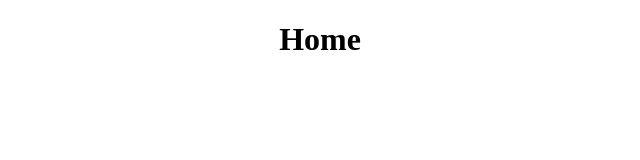
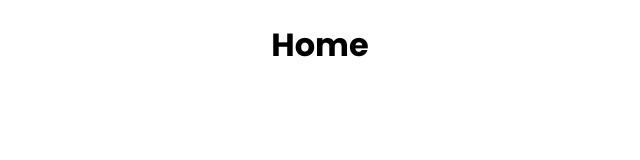
Before and after one commit to DRoberts919/WebBasedProject, a React (Create React App) app in the folder react-front-end/: page / in a window 1280 px wide. Shown: the top 160 px of the page, without its empty margins (320-960 px from the left). Built offline with nearby package versions, Linux system fonts and the light colour scheme.

Commit message:
Add google fonts

```diff
--- a/react-front-end/public/index.html
+++ b/react-front-end/public/index.html
@@ -15,6 +15,11 @@
       user's mobile device or desktop. See https://developers.google.com/web/fundamentals/web-app-manifest/
     -->
     <link rel="manifest" href="%PUBLIC_URL%/manifest.json" />
+
+    <link rel="preconnect" href="https://fonts.googleapis.com">
+    <link rel="preconnect" href="https://fonts.gstatic.com" crossorigin>
+    <link href="https://fonts.googleapis.com/css2?family=Open+Sans:ital,wght@0,300;0,400;0,500;0,600;0,700;1,300;1,400;1,600;1,700&family=Poppins:wght@200;300;400;500;600;700&display=swap" rel="stylesheet">
+
     <!--
       Notice the use of %PUBLIC_URL% in the tags above.
       It will be replaced with the URL of the `public` folder during the build.
--- a/react-front-end/src/index.css
+++ b/react-front-end/src/index.css
@@ -15,9 +15,13 @@
 /*====================
         Main
 ======================*/
+body {
+  font-family: 'Open Sans', sans-serif;
+}
+h1, h2, h3, h4, h5, h6 {
+  font-family: 'Poppins', sans-serif;
 
-
-
+}
 
 
 /*====================
```
